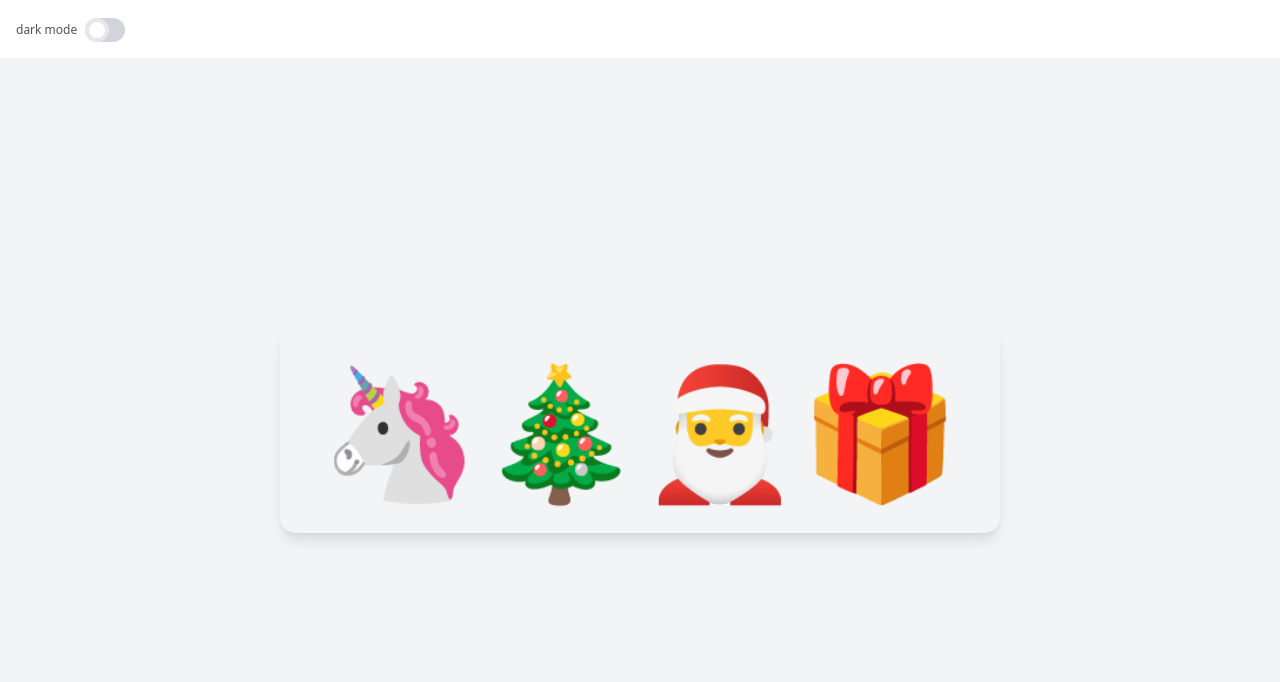
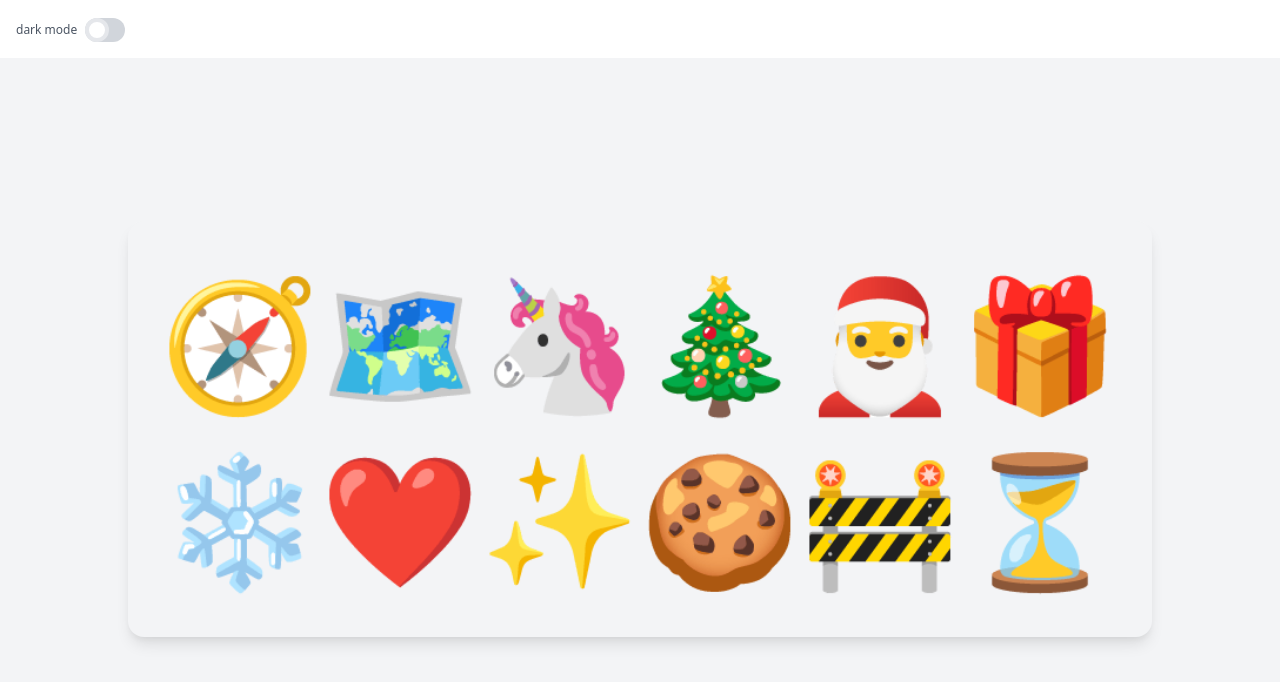
Before and after one commit to endziu/tailwind-nextjs-darkmode, a Next.js app: page / in a window 1280 px wide. Shown: the top 682 px of the page. Built offline with nearby package versions, Linux system fonts and the light colour scheme.

Commit message:
moar emoji

```diff
--- a/pages/index.js
+++ b/pages/index.js
@@ -44,8 +44,9 @@ export default function IndexPage() {
         </div>
       </nav>
       <div className="bg-gray-100 dark:bg-gray-800 flex" style={{"minHeight": "calc(100vh - 26px - 32px)"}}>
-        <div className="bg-gray-100 dark:bg-gray-700 m-auto p-10 shadow-lg rounded-2xl text-gray-300 no-underline">
-          <span className="text-4xl md:text-6xl lg:text-8xl xl:text-9xl align-middle"> 🦄🎄🎅🎁</span>
+        <div className="flex flex-col bg-gray-100 dark:bg-gray-700 m-auto p-8 shadow-lg rounded-2xl text-gray-300 no-underline">
+          <span className="text-4xl md:text-6xl lg:text-8xl xl:text-9xl align-middle leading-snug md:leading-snug lg:leading-snug xl:leading-snug"> 🧭🗺️🦄🎄🎅🎁</span>
+          <span className="text-4xl md:text-6xl lg:text-8xl xl:text-9xl align-middle leading-snug md:leading-snug lg:leading-snug xl:leading-snug"> ❄️❤️✨🍪🚧⏳</span>
         </div>
       </div>
     </div>
```
